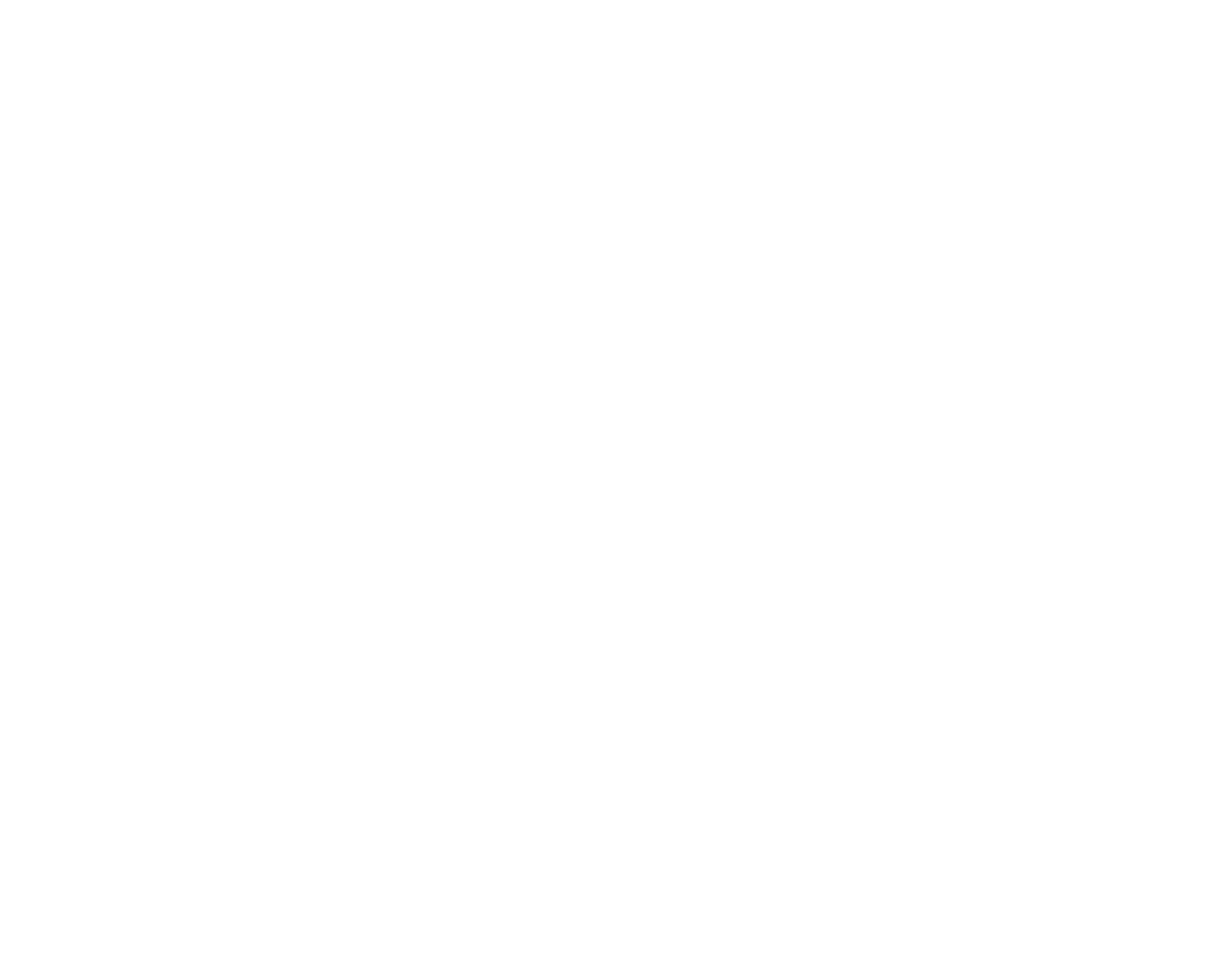
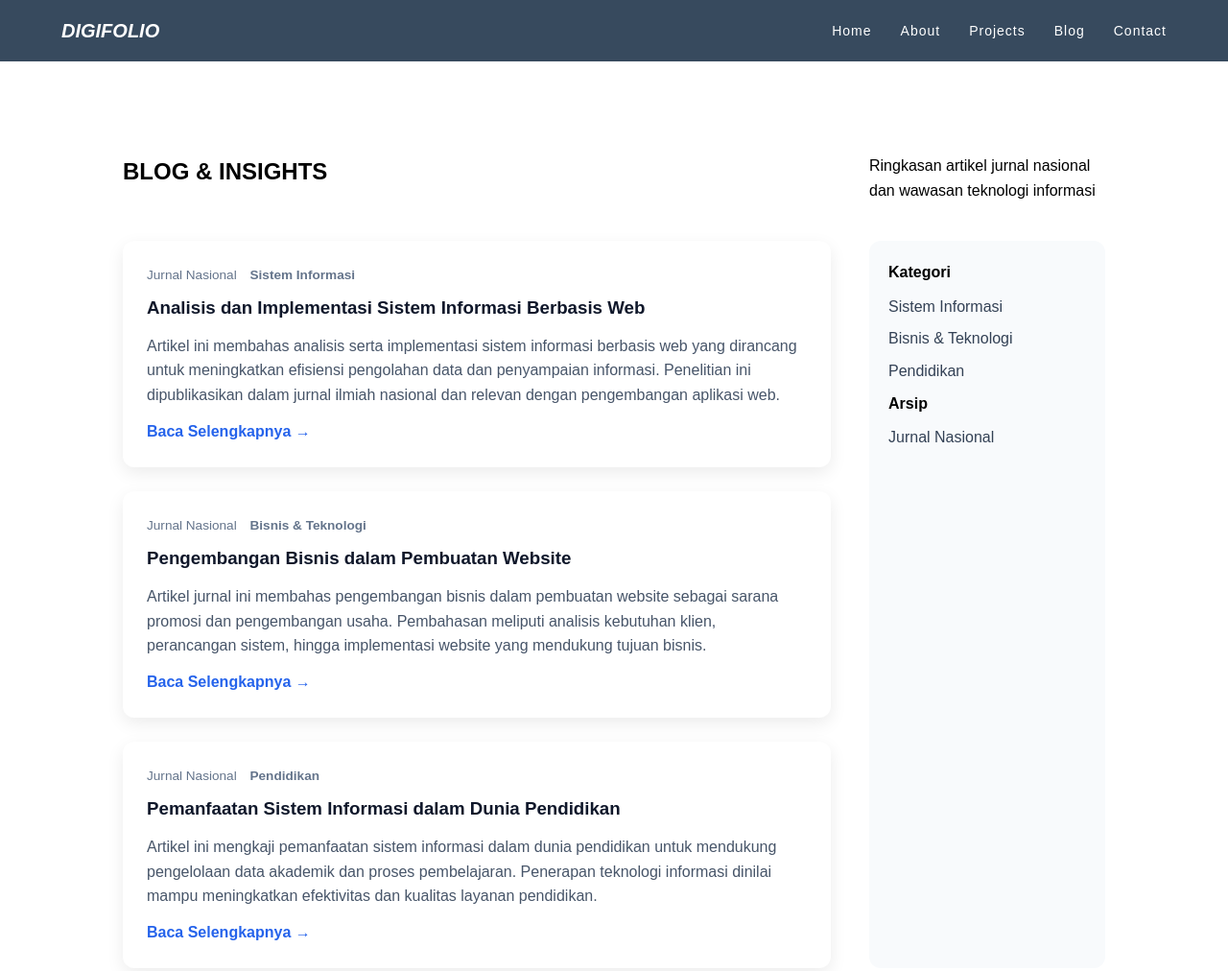
Before and after one commit to revinahidayati/digital-professional-portofolio-klp-1, a plain HTML site: page pages/blog.html in a window 1280 px wide. Shown: the top 1012 px of the page at 96% size. Before the commit the page ends 800 px from the top, so only its background shows below. Drawn offline with Linux system fonts and the light colour scheme.

Commit message:
membuat tampilan blog dengan menambahkan artikel beserta link

```diff
--- a/assets/css/style.css
+++ b/assets/css/style.css
@@ -290,3 +290,98 @@ header {
     transform: translateY(0);
   }
 }
+/* =====================
+   BLOG PAGE STYLING
+   ===================== */
+
+.blog {
+  padding: 160px 10% 100px;
+  background-color: #ffffff;
+}
+
+.blog-wrapper {
+  display: grid;
+  grid-template-columns: 3fr 1fr;
+  gap: 40px;
+}
+
+.blog-grid {
+  display: grid;
+  gap: 25px;
+}
+
+.blog-card {
+  background: #ffffff;
+  padding: 25px;
+  border-radius: 12px;
+  box-shadow: 0 6px 18px rgba(0,0,0,0.08);
+  transition: transform 0.3s ease;
+}
+
+.blog-card:hover {
+  transform: translateY(-6px);
+}
+
+.blog-meta {
+  font-size: 0.85rem;
+  color: #64748b;
+  margin-bottom: 8px;
+}
+
+.blog-category {
+  margin-left: 10px;
+  font-weight: 600;
+}
+
+.blog-title a {
+  text-decoration: none;
+  color: #0f172a;
+}
+
+.blog-title a:hover {
+  text-decoration: underline;
+}
+
+.blog-excerpt {
+  margin: 12px 0;
+  color: #475569;
+  line-height: 1.6;
+}
+
+.blog-link {
+  color: #2563eb;
+  font-weight: 600;
+  text-decoration: none;
+}
+
+.blog-link:hover {
+  text-decoration: underline;
+}
+
+/* SIDEBAR */
+.blog-archive {
+  background: #f8fafc;
+  padding: 20px;
+  border-radius: 12px;
+}
+
+.blog-archive h4 {
+  margin-bottom: 10px;
+}
+
+.blog-archive ul {
+  list-style: none;
+  padding-left: 0;
+}
+
+.blog-archive li {
+  margin-bottom: 8px;
+  color: #334155;
+}
+
+/* RESPONSIVE BLOG */
+@media (max-width: 768px) {
+  .blog-wrapper {
+    grid-template-columns: 1fr;
+  }
+}
--- a/pages/blog.html
+++ b/pages/blog.html
@@ -0,0 +1,144 @@
+<!DOCTYPE html>
+<html lang="id">
+<head>
+  <meta charset="UTF-8">
+  <title>DIGIFOLIO | Blog</title>
+  <meta name="viewport" content="width=device-width, initial-scale=1.0">
+
+  <link rel="stylesheet" href="../assets/css/variables.css">
+  <link rel="stylesheet" href="../assets/css/style.css">
+</head>
+<body>
+
+<!-- HEADER -->
+<header>
+  <nav class="navbar">
+    <h1 class="logo">DIGIFOLIO</h1>
+    <ul class="nav-menu">
+      <li><a href="../index.html">Home</a></li>
+      <li><a href="about.html">About</a></li>
+      <li><a href="projects.html">Projects</a></li>
+      <li><a href="blog.html" class="active">Blog</a></li>
+      <li><a href="contact.html">Contact</a></li>
+    </ul>
+  </nav>
+</header>
+
+<!-- MAIN CONTENT -->
+<main>
+
+<section class="blog">
+  <div class="blog-wrapper">
+
+    <h2 class="section-title">BLOG & INSIGHTS</h2>
+    <p class="section-subtitle">
+      Ringkasan artikel jurnal nasional dan wawasan teknologi informasi
+    </p>
+
+    <!-- LIST ARTIKEL -->
+    <div class="blog-grid">
+
+      <!-- ARTIKEL 1 -->
+      <article class="blog-card">
+        <div class="blog-meta">
+          <span class="blog-date">Jurnal Nasional</span>
+          <span class="blog-category">Sistem Informasi</span>
+        </div>
+
+        <h3 class="blog-title">
+          <a href="blog/article-1.html">
+            Analisis dan Implementasi Sistem Informasi Berbasis Web
+          </a>
+        </h3>
+
+        <p class="blog-excerpt">
+          Artikel ini membahas analisis serta implementasi sistem informasi
+          berbasis web yang dirancang untuk meningkatkan efisiensi pengolahan
+          data dan penyampaian informasi. Penelitian ini dipublikasikan dalam
+          jurnal ilmiah nasional dan relevan dengan pengembangan aplikasi web.
+        </p>
+
+        <a href="blog/article-1.html" class="blog-link">
+          Baca Selengkapnya →
+        </a>
+      </article>
+
+      <!-- ARTIKEL 2 -->
+      <article class="blog-card">
+        <div class="blog-meta">
+          <span class="blog-date">Jurnal Nasional</span>
+          <span class="blog-category">Bisnis & Teknologi</span>
+        </div>
+
+        <h3 class="blog-title">
+          <a href="blog/article-2.html">
+            Pengembangan Bisnis dalam Pembuatan Website
+          </a>
+        </h3>
+
+        <p class="blog-excerpt">
+          Artikel jurnal ini membahas pengembangan bisnis dalam pembuatan website
+          sebagai sarana promosi dan pengembangan usaha. Pembahasan meliputi
+          analisis kebutuhan klien, perancangan sistem, hingga implementasi
+          website yang mendukung tujuan bisnis.
+        </p>
+
+        <a href="blog/article-2.html" class="blog-link">
+          Baca Selengkapnya →
+        </a>
+      </article>
+
+      <!-- ARTIKEL 3 -->
+      <article class="blog-card">
+        <div class="blog-meta">
+          <span class="blog-date">Jurnal Nasional</span>
+          <span class="blog-category">Pendidikan</span>
+        </div>
+
+        <h3 class="blog-title">
+          <a href="blog/article-3.html">
+            Pemanfaatan Sistem Informasi dalam Dunia Pendidikan
+          </a>
+        </h3>
+
+        <p class="blog-excerpt">
+          Artikel ini mengkaji pemanfaatan sistem informasi dalam dunia pendidikan
+          untuk mendukung pengelolaan data akademik dan proses pembelajaran.
+          Penerapan teknologi informasi dinilai mampu meningkatkan efektivitas
+          dan kualitas layanan pendidikan.
+        </p>
+
+        <a href="blog/article-3.html" class="blog-link">
+          Baca Selengkapnya →
+        </a>
+      </article>
+
+    </div>
+
+    <!-- SIDEBAR -->
+    <aside class="blog-archive">
+      <h4>Kategori</h4>
+      <ul>
+        <li>Sistem Informasi</li>
+        <li>Bisnis & Teknologi</li>
+        <li>Pendidikan</li>
+      </ul>
+
+      <h4>Arsip</h4>
+      <ul>
+        <li>Jurnal Nasional</li>
+      </ul>
+    </aside>
+
+  </div>
+</section>
+
+</main>
+
+<!-- FOOTER -->
+<footer>
+  <p>&copy; 2025 Digital Professional Portfolio | Kelompok 1</p>
+</footer>
+
+</body>
+</html>
```
Also changed, not shown: pages/blog/article-1.html (added, +78 -0 lines), pages/blog/article-2.html (added, +74 -0 lines), pages/blog/article-3.html (added, +75 -0 lines).
